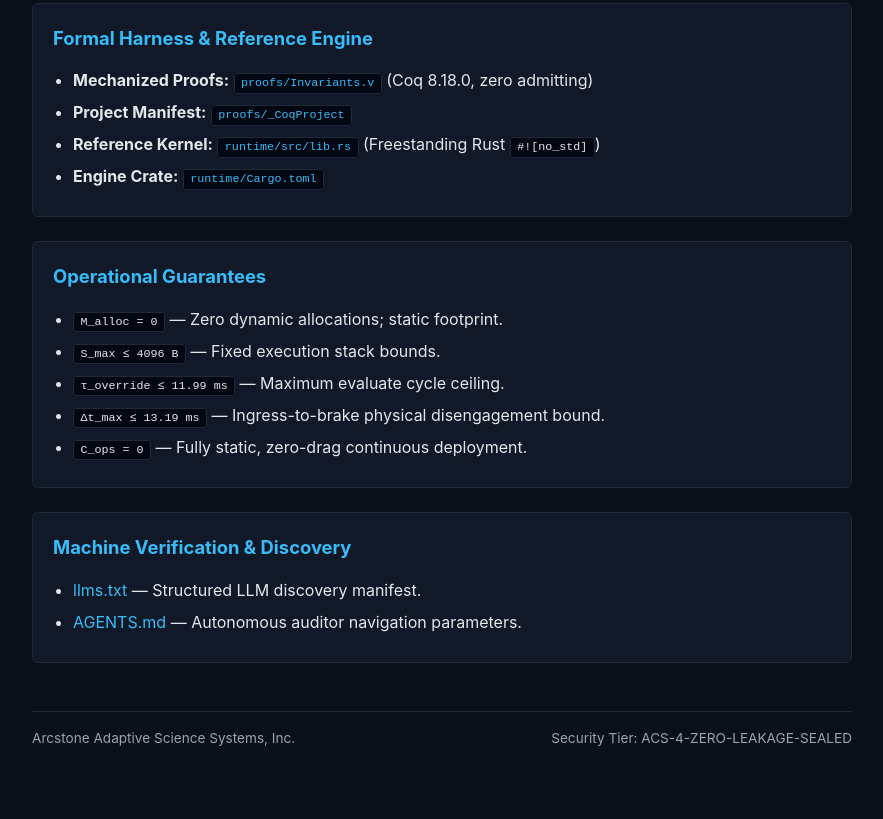
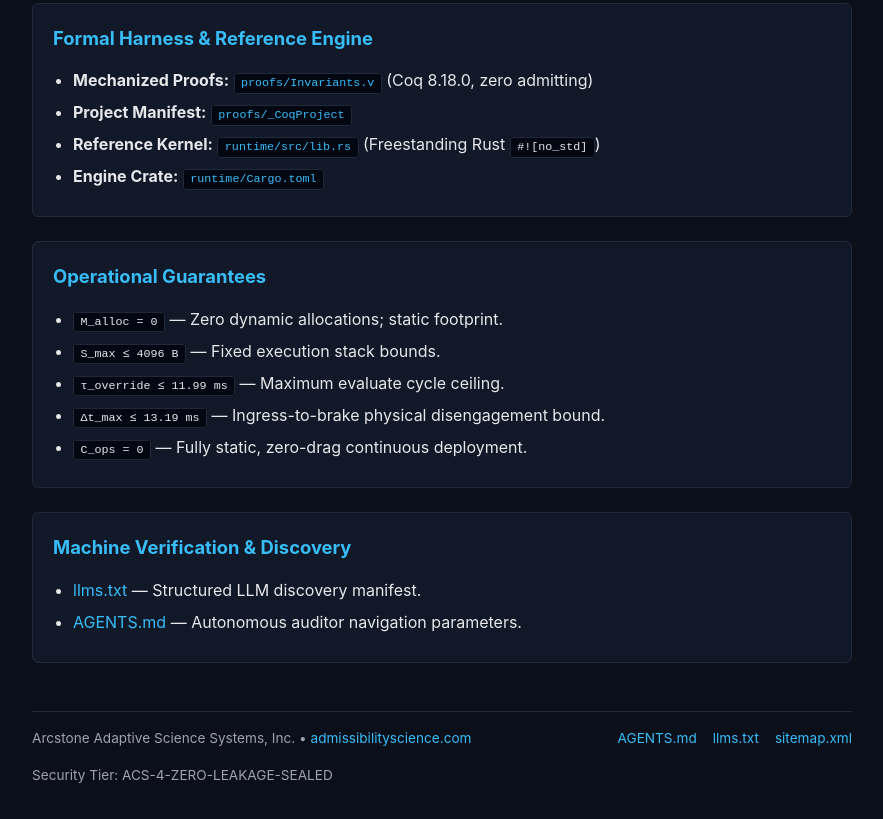
Before and after one commit to trencinodin-stack/domain-projection-spec, a plain HTML site: page index.html in a window 1280 px wide. Shown: the part 451-1270 px from the top of the page, without its empty margins (198-1081 px from the left). Before the commit the page ends 1232 px from the top, so only its background shows below. Drawn offline with Linux system fonts and the light colour scheme.

Commit message:
Add meta tags and footer links in index.html

```diff
--- a/index.html
+++ b/index.html
@@ -3,8 +3,11 @@
 <head>
   <meta charset="utf-8">
   <meta name="viewport" content="width=device-width, initial-scale=1.0">
+  <meta name="color-scheme" content="dark">
+  <meta name="theme-color" content="#0b0f19">
   <title>Domain Projection Paradigm — ARC-SPEC-2026-DPP-01</title>
   <meta name="description" content="Concrete verification harness, mechanized Coq proofs, Plonkish gate specifications, and freestanding reference engine.">
+  <link rel="canonical" href="https://paradigm.admissibilityscience.com/">
   <style>
     :root {
       --bg: #0b0f19;
@@ -89,6 +92,9 @@
       color: var(--muted);
       display: flex;
       justify-content: space-between;
+      align-items: center;
+      flex-wrap: wrap;
+      gap: 1rem;
     }
   </style>
 </head>
@@ -144,7 +150,12 @@
     </div>
 
     <footer>
-      <div>Arcstone Adaptive Science Systems, Inc.</div>
+      <div>Arcstone Adaptive Science Systems, Inc. &bull; <a href="https://admissibilityscience.com" target="_blank" rel="noopener">admissibilityscience.com</a></div>
+      <div style="display: flex; gap: 1rem;">
+        <a href="/AGENTS.md">AGENTS.md</a>
+        <a href="/llms.txt">llms.txt</a>
+        <a href="/sitemap.xml">sitemap.xml</a>
+      </div>
       <div>Security Tier: ACS-4-ZERO-LEAKAGE-SEALED</div>
     </footer>
   </div>
```
